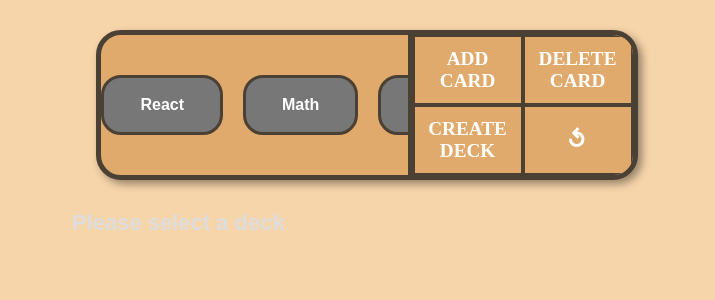
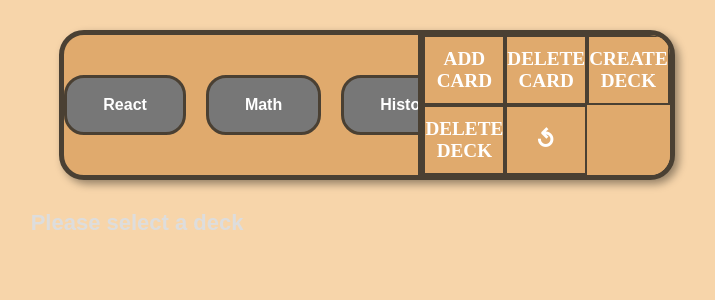
Before and after one commit to IALT1234/SPEAR, a React (Vite) app: page / in a window 1280 px wide. Both pictures are taken after a click on the element 750 px from the left and 105 px from the top of the page. Shown: the top 300 px of the page, without its empty margins (273-988 px from the left). Built offline with nearby package versions, Linux system fonts and the light colour scheme.

Commit message:
added delete deck button and functionality

```diff
--- a/src/App.jsx
+++ b/src/App.jsx
@@ -74,7 +74,13 @@ function App() {
       )
     );
   }
+  function deleteDeck(deckName) {
+    set_all_decks(prev => prev.filter(deck => deck.deck_name !== deckName));
 
+    if (selected_deck === deckName) {
+      setSelectedDeck(""); // clear selection if deleted
+    }
+  }
 
   const selectedDeckObject = all_decks.find(deck => deck.deck_name === selected_deck);
 
@@ -87,6 +93,7 @@ function App() {
         addDeck={addDeck}
         addCard={addCard}
         deleteCard={deleteCard}
+        deleteDeck={deleteDeck}
         currentIndex={currentIndex}
       />
       <Current_Deck deck={selectedDeckObject} currentIndex={currentIndex} setCurrentIndex={setCurrentIndex} />
--- a/src/css/Decks_Page.css
+++ b/src/css/Decks_Page.css
@@ -109,7 +109,7 @@
 
 .options-area.expanded {
   display: grid;
-  grid-template-columns: 1fr 1fr;
+  grid-template-columns: 1fr 1fr 1fr;
   grid-template-rows: 1fr 1fr;
 }
 .menu-item {
--- a/src/pages/Decks_Page.jsx
+++ b/src/pages/Decks_Page.jsx
@@ -78,9 +78,8 @@ function Decks_Page(props) {
               <button className="option-button" onClick={add_card_clicked}>ADD<br />CARD</button>
               <button className="option-button" onClick={handleDeleteCard}>DELETE<br />CARD</button>
               <button className="option-button" onClick={add_deck_clicked}>CREATE<br />DECK</button>
-              <button className="option-button arrow-button" onClick={options_clicked}>
-                <span className="arrow">&#8634;</span>
-              </button>
+              <button className="option-button" onClick={() => props.deleteDeck(props.selectedDeck)}> DELETE<br />DECK </button>
+              <button className="option-button arrow-button" onClick={options_clicked}> <span className="arrow">&#8634;</span> </button>
             </>
           )}
         </div>
```
